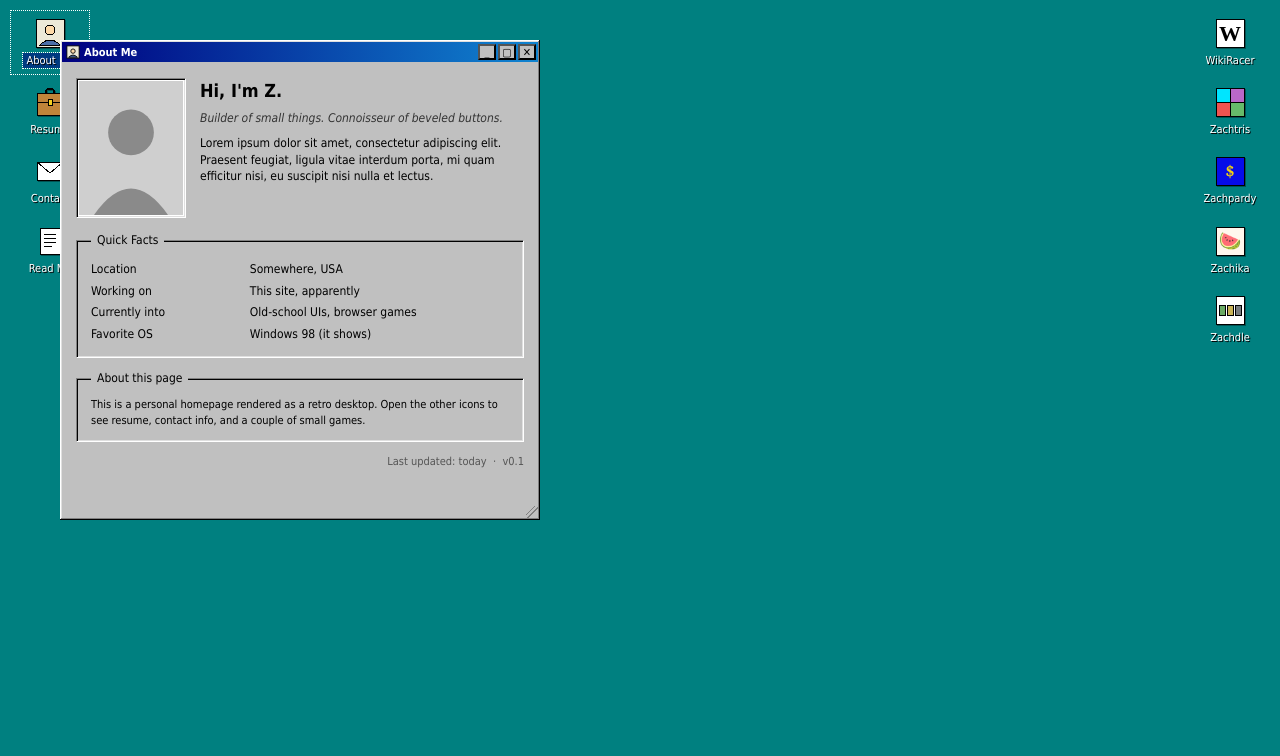
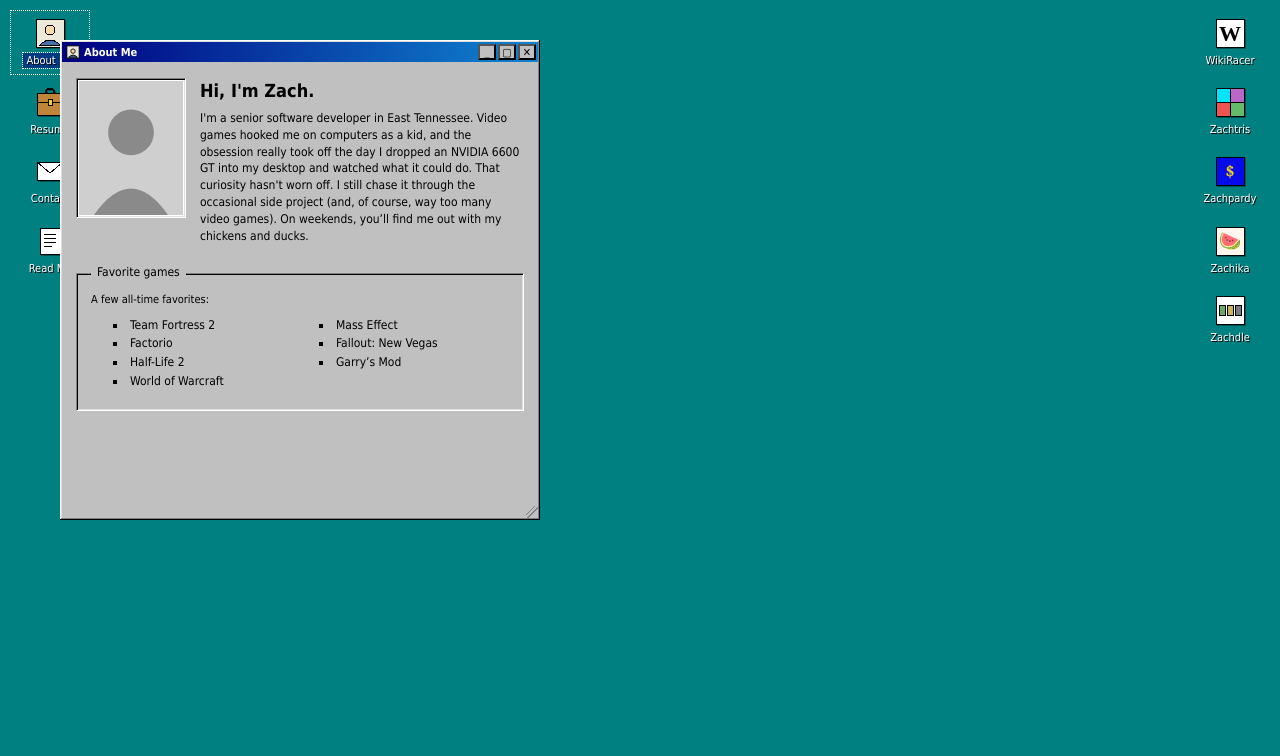
Before and after one commit to Zach-Houston/Zach-Houston.github.io, a plain HTML site: page index.html in a window 1280 px wide. Both pictures are taken after a click on the button "About Me". Shown: the top 756 px of the page. Drawn offline with Linux system fonts and the light colour scheme.

Commit message:
About Me: real intro + favorite games
Replace the placeholder intro paragraph and Quick Facts / About-this-page
fieldsets with the personal intro paragraph and a Favorite Games list.

- Intro is the one we drafted: senior software dev in East Tennessee,
  hooked on computers from the 6600 GT moment, side projects + games +
  chickens and ducks
- New 'Favorite games' fieldset with a short lead-in line and a bare
  list of seven all-time favorites (Team Fortress 2, Factorio,
  Half-Life 2, World of Warcraft, Mass Effect, Fallout: New Vegas,
  Garry's Mod)
- Two-column list styling in os.css so the seven items don't stack
  into a long single column

```diff
--- a/assets/css/os.css
+++ b/assets/css/os.css
@@ -624,6 +624,21 @@ body {
   margin: 0;
 }
 
+/* Compact list used inside fieldsets (e.g. About Me's favorite games) */
+.about-games-list {
+  list-style: square inside;
+  margin: 0;
+  padding: 0;
+  font-size: 12px;
+  line-height: 1.55;
+  columns: 2;
+  column-gap: 16px;
+}
+.about-games-list li {
+  break-inside: avoid;
+  padding: 0;
+}
+
 /* Key/value table inside a group box */
 table.kv {
   width: 100%;
--- a/index.html
+++ b/index.html
@@ -143,35 +143,32 @@
             </svg>
           </div>
           <div class="about-intro">
-            <h2>Hi, I'm Z.</h2>
-            <p class="tagline">Builder of small things. Connoisseur of beveled buttons.</p>
+            <h2>Hi, I'm Zach.</h2>
             <p>
-              Lorem ipsum dolor sit amet, consectetur adipiscing elit. Praesent
-              feugiat, ligula vitae interdum porta, mi quam efficitur nisi, eu
-              suscipit nisi nulla et lectus.
+              I'm a senior software developer in East Tennessee. Video games
+              hooked me on computers as a kid, and the obsession really took
+              off the day I dropped an NVIDIA 6600 GT into my desktop and
+              watched what it could do. That curiosity hasn't worn off. I
+              still chase it through the occasional side project (and, of
+              course, way too many video games). On weekends, you&rsquo;ll
+              find me out with my chickens and ducks.
             </p>
           </div>
         </div>
 
         <fieldset class="win-fieldset">
-          <legend>Quick Facts</legend>
-          <table class="kv">
-            <tr><th>Location</th><td>Somewhere, USA</td></tr>
-            <tr><th>Working on</th><td>This site, apparently</td></tr>
-            <tr><th>Currently into</th><td>Old-school UIs, browser games</td></tr>
-            <tr><th>Favorite OS</th><td>Windows 98 (it shows)</td></tr>
-          </table>
+          <legend>Favorite games</legend>
+          <p class="small" style="margin: 0 0 8px;">A few all-time favorites:</p>
+          <ul class="about-games-list">
+            <li>Team Fortress 2</li>
+            <li>Factorio</li>
+            <li>Half-Life 2</li>
+            <li>World of Warcraft</li>
+            <li>Mass Effect</li>
+            <li>Fallout: New Vegas</li>
+            <li>Garry&rsquo;s Mod</li>
+          </ul>
         </fieldset>
-
-        <fieldset class="win-fieldset">
-          <legend>About this page</legend>
-          <p class="small">
-            This is a personal homepage rendered as a retro desktop. Open the
-            other icons to see resume, contact info, and a couple of small games.
-          </p>
-        </fieldset>
-
-        <p class="small muted footnote">Last updated: today &nbsp;·&nbsp; v0.1</p>
       </div>
     </template>
 
```
